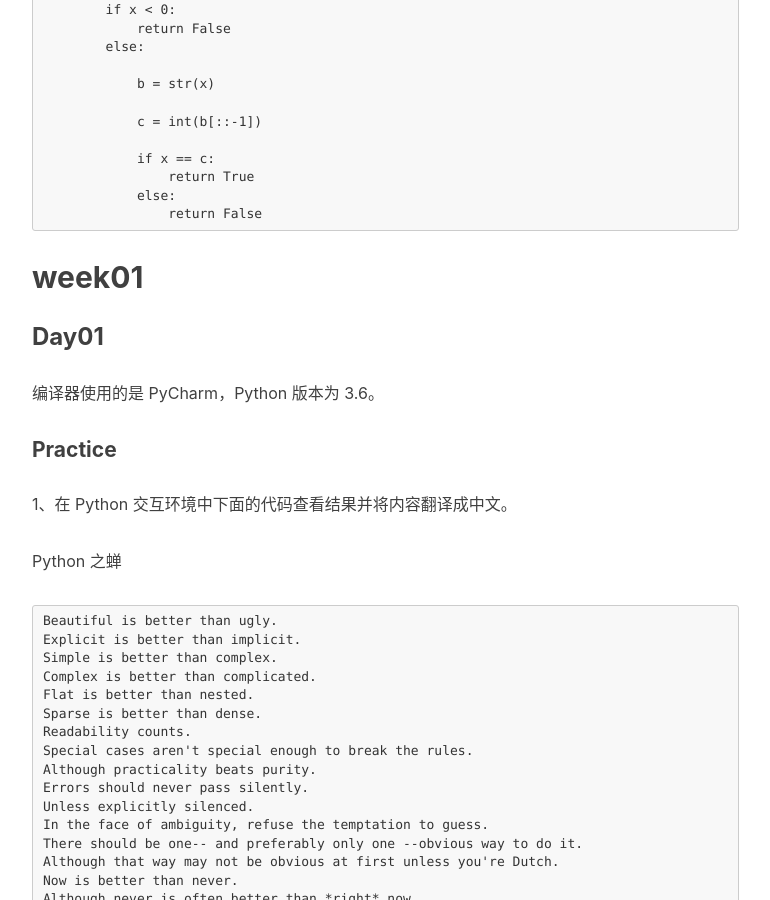
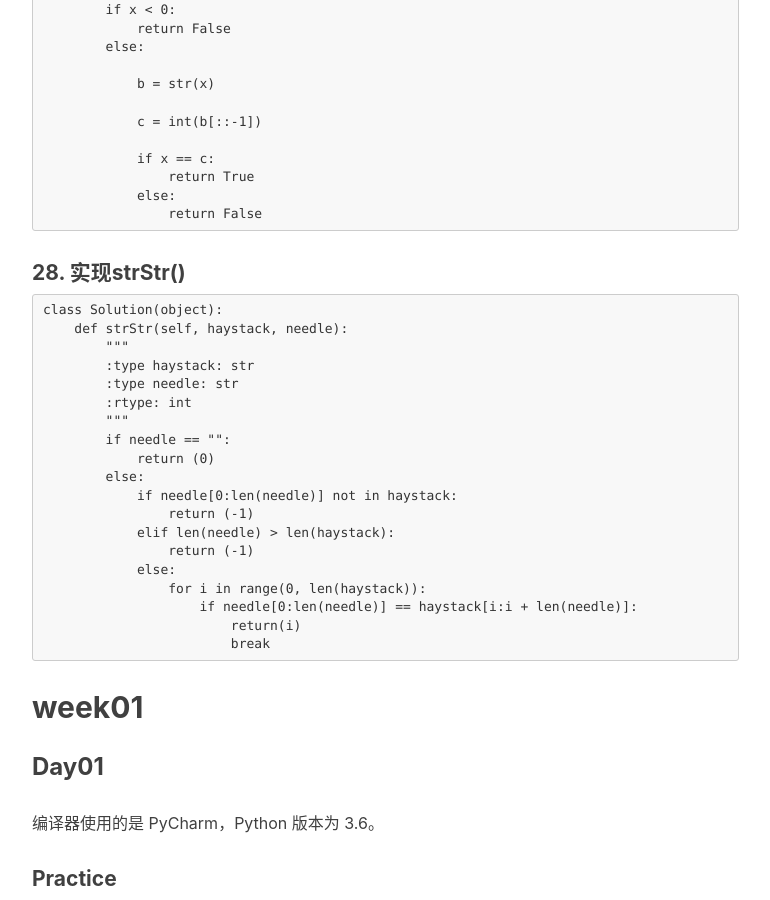
Before and after one commit to zapp926/blog, a Jekyll site: the page built from _posts/2019-03-03-Python.md, in a window 1280 px wide and 900 px high, scrolled down 1554 px. Shown: the whole window, without its empty margins (233-1003 px from the left). Built offline with Jekyll 4.4.1, drawn with Linux system fonts in a browser that asks for light colours; nearby versions of some CDN libraries; comment, search, counter and statistics services are not loaded.

Commit message:
Update 2019-03-03-Python.md

````diff
--- a/_posts/2019-03-03-Python.md
+++ b/_posts/2019-03-03-Python.md
@@ -77,6 +77,30 @@ class Solution(object):
                 return True
             else:
                 return False
+```
+
+#### 28. 实现strStr()
+
+```Python
+class Solution(object):
+    def strStr(self, haystack, needle):
+        """
+        :type haystack: str
+        :type needle: str
+        :rtype: int
+        """
+        if needle == "":
+            return (0)
+        else:
+            if needle[0:len(needle)] not in haystack:
+                return (-1)
+            elif len(needle) > len(haystack):
+                return (-1)
+            else:
+                for i in range(0, len(haystack)):
+                    if needle[0:len(needle)] == haystack[i:i + len(needle)]:
+                        return(i)
+                        break
 ```
 
 ## week01
````
